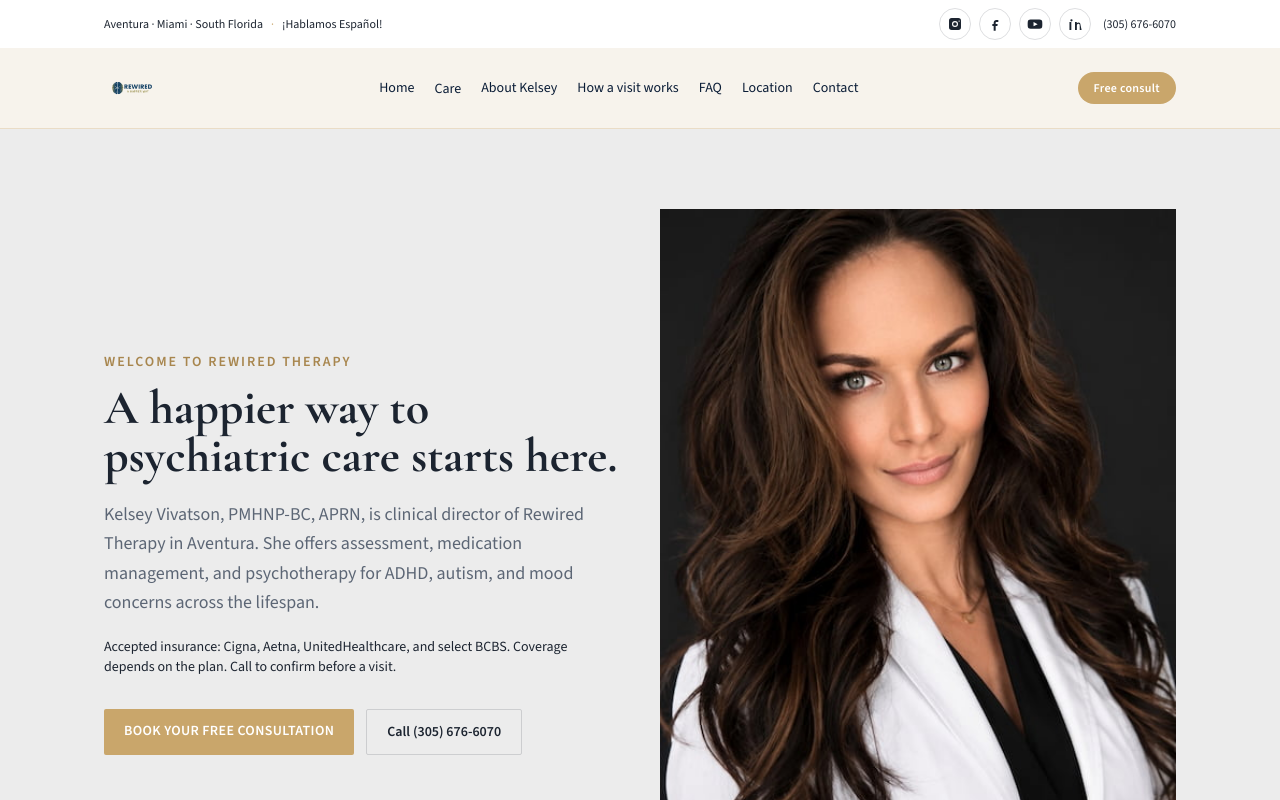
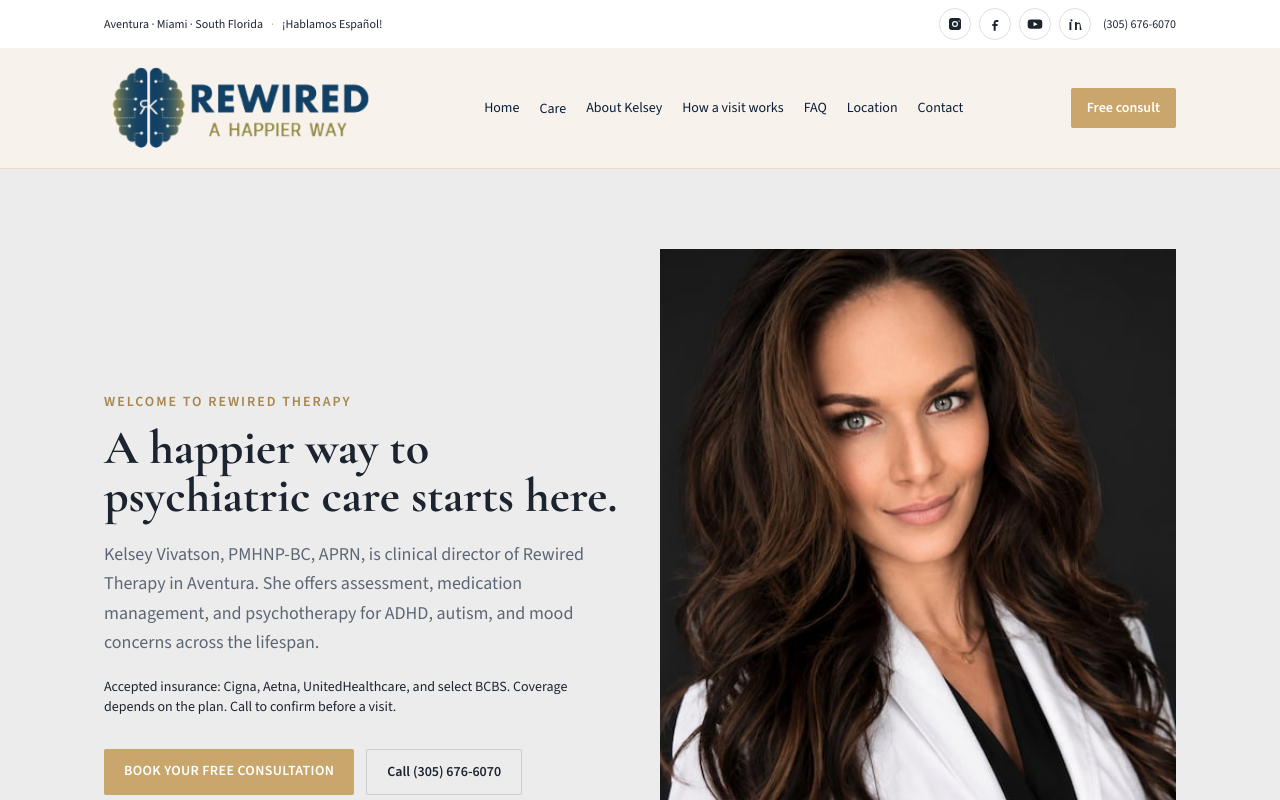
Before and after one commit to jsilverstone-ai/ahappierway, a Next.js app: page / in a window 1280 px wide. Shown: the top 800 px of the page. Built offline with nearby package versions, Linux system fonts and the light colour scheme.

Commit message:
Enlarge logo and match the light header

```diff
--- a/components/Header.tsx
+++ b/components/Header.tsx
@@ -82,7 +82,7 @@ export default function Header() {
               alt="Rewired — A Happier Way"
               width={400}
               height={400}
-              className="h-14 w-auto"
+              className="h-20 w-auto sm:h-24"
             />
           </a>
           <nav aria-label="Primary" className="hidden items-center gap-5 lg:flex">
@@ -117,7 +117,7 @@ export default function Header() {
           <div className="flex items-center gap-2">
             <a
               href="/#contact"
-              className="rounded-full bg-gold px-4 py-2 text-xs font-semibold tracking-wide text-white hover:bg-gold-deep sm:inline-block"
+              className="rounded-sm bg-gold px-4 py-2.5 text-sm font-semibold text-white hover:bg-gold-deep"
             >
               Free consult
             </a>
```
Also changed, not shown: public/logo.png.
